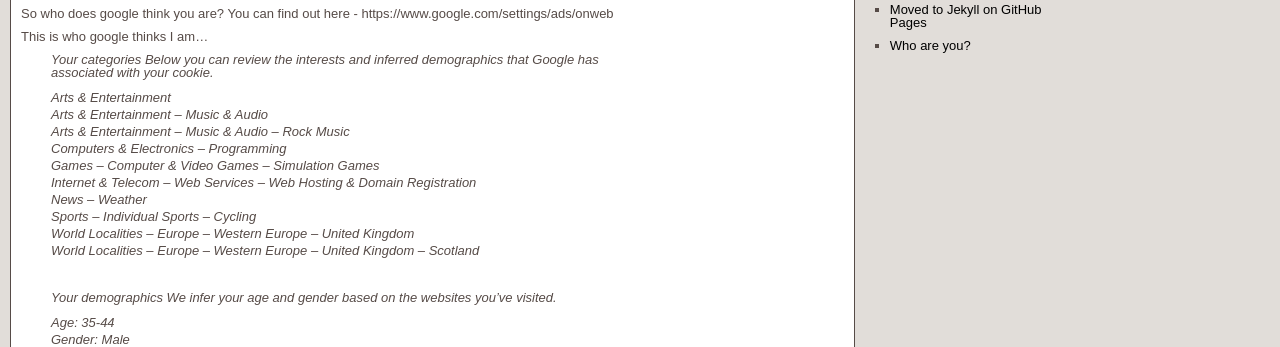
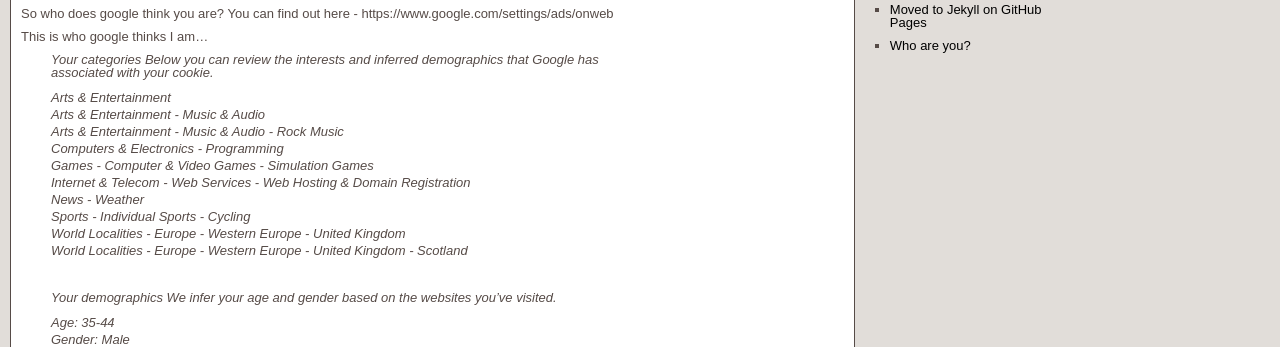
Before and after one commit to netclectic/netclectic.github.io, a Jekyll site: the page built from _posts/2012-01-26-who-are-you.md, in a window 1280 px wide. Shown: the part 306-653 px from the top of the page. Built offline with Jekyll 4.4.1, drawn with Linux system fonts in a browser that asks for light colours; nearby versions of some CDN libraries; comment, search, counter and statistics services are not loaded.

Commit message:
ensure utf-8

```diff
--- a/_posts/2012-01-26-who-are-you.md
+++ b/_posts/2012-01-26-who-are-you.md
@@ -4,7 +4,7 @@
 category: blog
 tags: google ads
 ---
-I woke up in a social network, the internet policeman knew my name…
+I woke up in a social network, the internet policeman knew my name...
 
 Google now let's you peruse the various bits of demographic information they store about you so they can try and sell you stuff.
 
@@ -16,20 +16,20 @@
 
 So who does google think you are? You can find out here - https://www.google.com/settings/ads/onweb
 
-This is who google thinks I am…
+This is who google thinks I am...
 
 > Your categories
 Below you can review the interests and inferred demographics that Google has associated with your cookie.
 - Arts & Entertainment
-- Arts & Entertainment – Music & Audio
-- Arts & Entertainment – Music & Audio – Rock Music
-- Computers & Electronics – Programming
-- Games – Computer & Video Games – Simulation Games
-- Internet & Telecom – Web Services – Web Hosting & Domain Registration
-- News – Weather
-- Sports – Individual Sports – Cycling
-- World Localities – Europe – Western Europe – United Kingdom
-- World Localities – Europe – Western Europe – United Kingdom – Scotland
+- Arts & Entertainment - Music & Audio
+- Arts & Entertainment - Music & Audio - Rock Music
+- Computers & Electronics - Programming
+- Games - Computer & Video Games - Simulation Games
+- Internet & Telecom - Web Services - Web Hosting & Domain Registration
+- News - Weather
+- Sports - Individual Sports - Cycling
+- World Localities - Europe - Western Europe - United Kingdom
+- World Localities - Europe - Western Europe - United Kingdom - Scotland
 
 > Your demographics
 We infer your age and gender based on the websites you've visited.
@@ -38,4 +38,4 @@
 
 Scary that it's pretty much spot on? Or sad that I'm so predictable?
 
-You can go sleep at home tonight, If you can log off and walk away…
+You can go sleep at home tonight, If you can log off and walk away...
```
